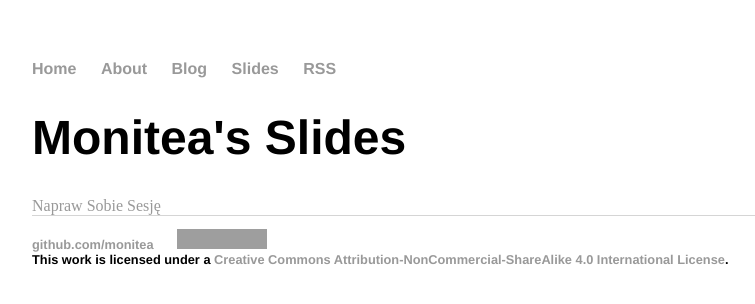
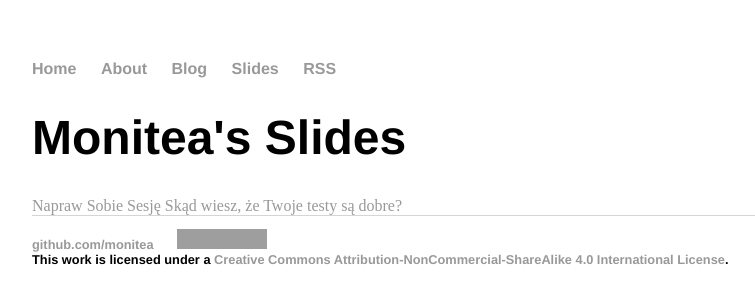
Before and after one commit to monitea/monitea.github.io, a Jekyll site: the page built from slides/index.html, in a window 1280 px wide. Shown: the top 304 px of the page, without its empty margins (160-915 px from the left). Built offline with Jekyll 4.4.1, drawn with Linux system fonts in a browser that asks for light colours; part of the change alters nothing that is shown; grey boxes are pictures that could not be loaded.

Commit message:
Fixed link to slides

```diff
--- a/slides/index.html
+++ b/slides/index.html
@@ -5,4 +5,4 @@ title: Monitea's Slides
 	<h1>{{ page.title }}</h1>
 <a href="/slides/napraw_sobie_sesje">Napraw Sobie Sesję </a>
 
-<a href="/slides/skad-wiesz-dobre-testy"Skąd wiesz, że Twoje testy są dobre? </a>
+<a href="/slides/skad-wiesz-dobre-testy">Skąd wiesz, że Twoje testy są dobre? </a>
```
